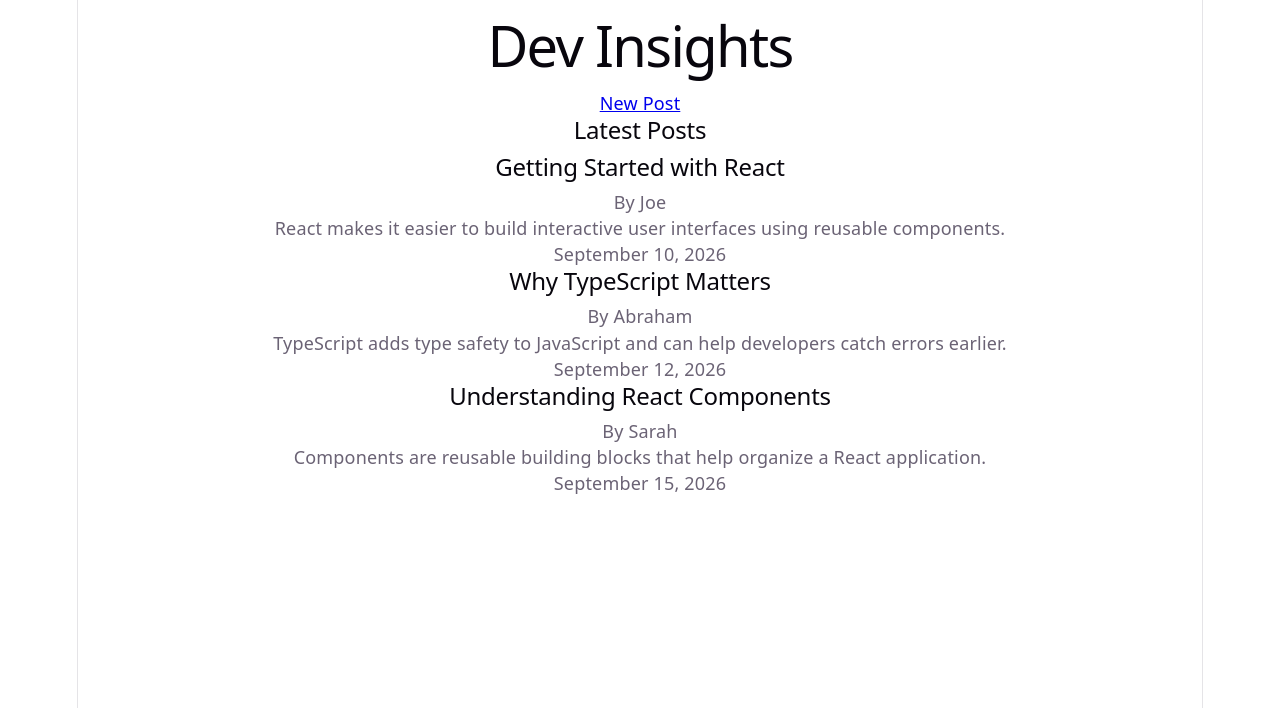
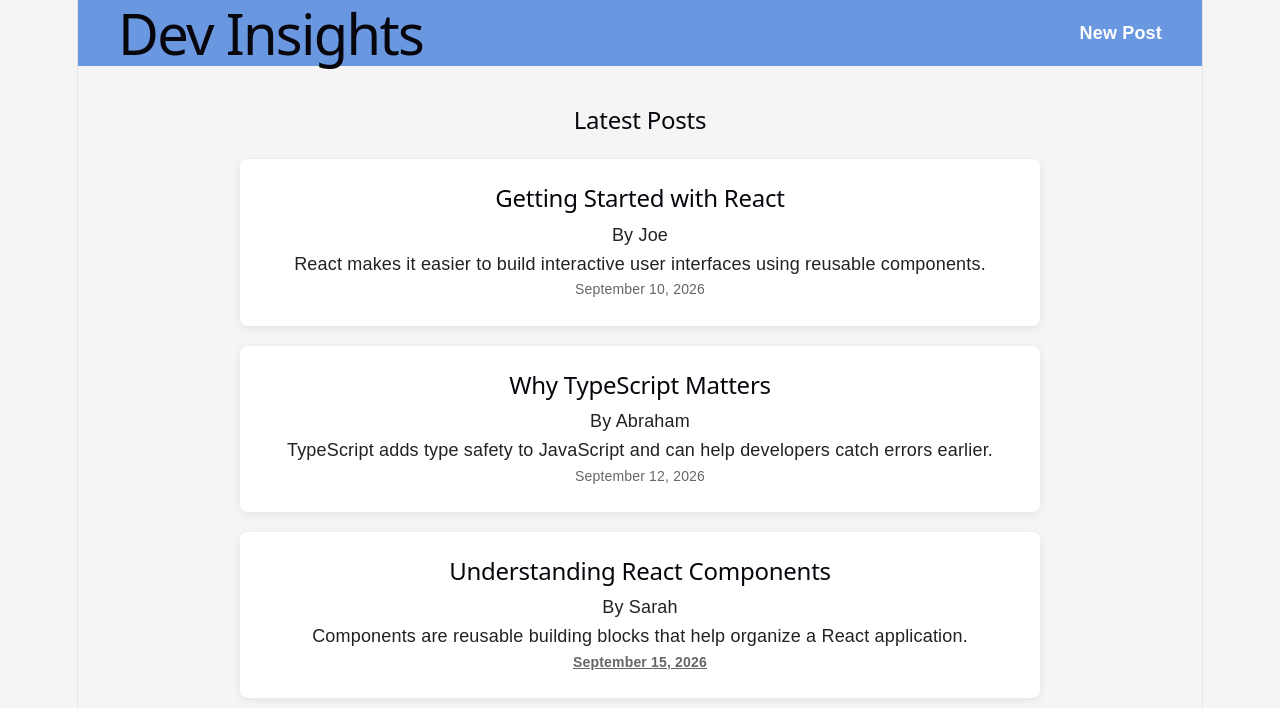
Before and after one commit to AgertuDA/f1_mini_blog, a React (Vite) app in the folder mini-blog/: page / in a window 1280 px wide. Shown: the top 708 px of the page. Built offline with nearby package versions, Linux system fonts and the light colour scheme.

Commit message:
style: add blog layout and conditional styling

```diff
--- a/mini-blog/src/App.tsx
+++ b/mini-blog/src/App.tsx
@@ -1,5 +1,6 @@
 import Header from "./components/Header";
 import PostList from "./components/PostList";
+import "./styles/main.css";
 
 function App() {
   return (
--- a/mini-blog/src/components/Post.tsx
+++ b/mini-blog/src/components/Post.tsx
@@ -5,12 +5,24 @@ interface PostProps {
 }
 
 function Post({ post }: PostProps) {
+  const isRecent = post.id === 3;
+
   return (
     <article>
       <h2>{post.title}</h2>
+
       <p>By {post.author}</p>
+
       <p>{post.content}</p>
-      <p>{post.date}</p>
+
+      <p
+        style={{
+          fontWeight: isRecent ? "bold" : "normal",
+          textDecoration: isRecent ? "underline" : "none",
+        }}
+      >
+        {post.date}
+      </p>
     </article>
   );
 }
--- /dev/null
+++ b/mini-blog/src/styles/main.css
@@ -0,0 +1,56 @@
+body {
+  margin: 0;
+  font-family: Arial, sans-serif;
+  background-color: #f5f5f5;
+  color: #222;
+}
+
+header {
+  display: flex;
+  justify-content: space-between;
+  align-items: center;
+  padding: 20px 40px;
+  background-color: #6997E0;
+  color: white;
+}
+
+header h1 {
+  margin: 0;
+}
+
+header a {
+  color: white;
+  text-decoration: none;
+  font-weight: bold;
+}
+
+main {
+  max-width: 800px;
+  margin: 40px auto;
+  padding: 0 20px;
+}
+
+main > h2 {
+  margin-bottom: 25px;
+}
+
+article {
+  background-color: white;
+  padding: 25px;
+  margin-bottom: 20px;
+  border-radius: 8px;
+  box-shadow: 0 2px 8px rgba(0, 0, 0, 0.08);
+}
+
+article h2 {
+  margin-top: 0;
+}
+
+article p {
+  line-height: 1.6;
+}
+
+article p:last-child {
+  font-size: 14px;
+  color: #666;
+}
```
